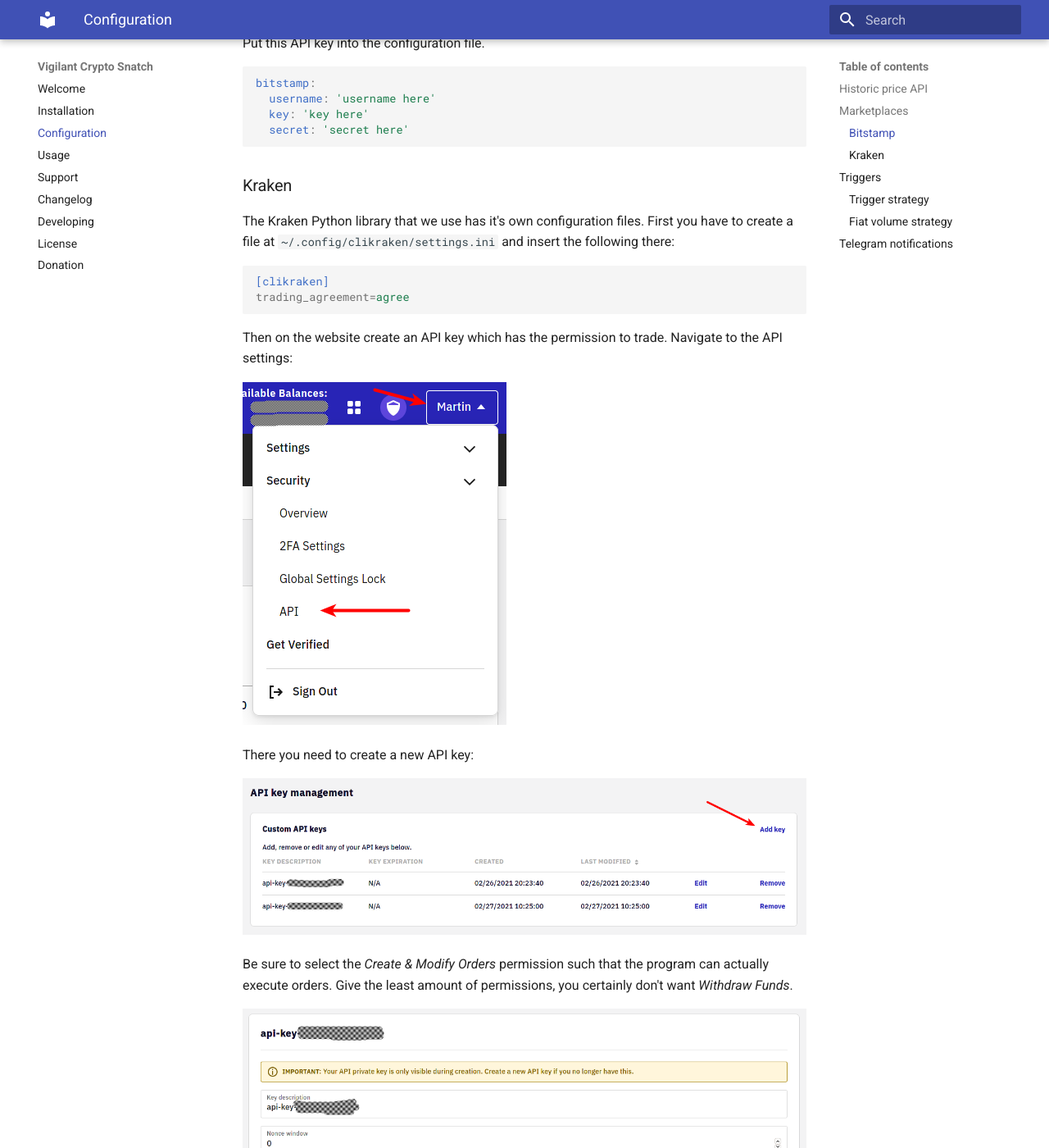
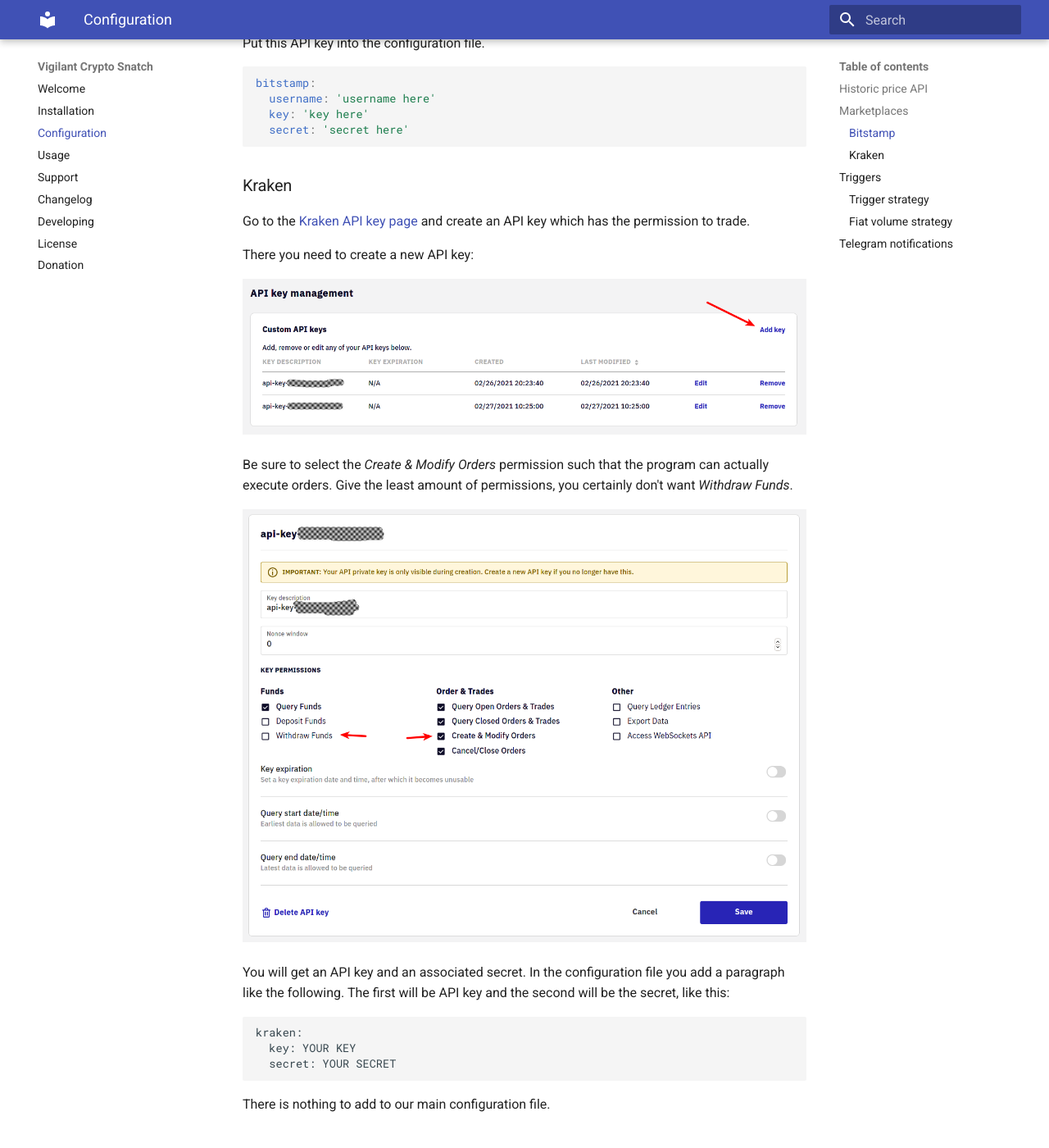
Before and after one commit to martin-ueding/vigilant-crypto-snatch, an MkDocs documentation site: the page built from docs/configuration.md, in a window 1280 px wide and 1400 px high, scrolled down 2189 px. Shown: the whole window at 82% size. Built offline with MkDocs 1.6.1 and Material for MkDocs 9.7.7, drawn with Linux system fonts in a browser that asks for light colours; some of the changed text lies outside the part shown.

Commit message:
Reflect changes in the documentation

````diff
--- a/docs/configuration.md
+++ b/docs/configuration.md
@@ -46,16 +46,7 @@
 
 ### Kraken
 
-The Kraken Python library that we use has it's own configuration files. First you have to create a file at `~/.config/clikraken/settings.ini` and insert the following there:
-
-```ini
-[clikraken]
-trading_agreement=agree
-```
-
-Then on the website create an API key which has the permission to trade. Navigate to the API settings:
-
-![](kraken-menu.png)
+Go to the [Kraken API key page](https://www.kraken.com/u/security/api) and create an API key which has the permission to trade.
 
 There you need to create a new API key:
 
@@ -65,11 +56,12 @@
 
 ![](kraken-api-settings.png)
 
-You will get an API key and an associated secret. In the file `~/.config/clikraken/kraken.key` you must have two lines, the first will be API key and the second will be the secret, like this:
+You will get an API key and an associated secret. In the configuration file you add a paragraph like the following. The first will be API key and the second will be the secret, like this:
 
 ```
-APIKEY
-secret
+kraken:
+  key: YOUR KEY
+  secret: YOUR SECRET
 ```
 
 There is nothing to add to our main configuration file.
````
Also changed, not shown: docs/kraken-menu.png (deleted).
